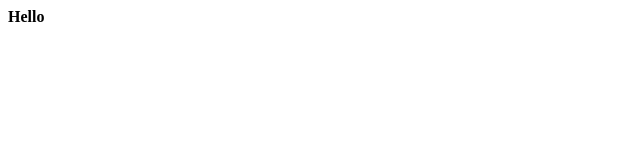
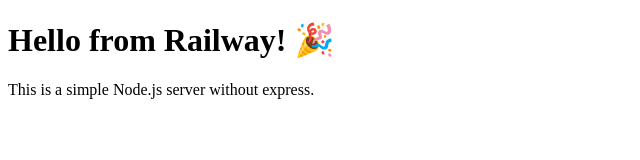
Before and after one commit to kakita7215/PASMO_PJ_STDY, a website: page index.html in a window 1280 px wide. Shown: the whole page, without its empty margins (0-640 px from the left). Drawn offline with Linux system fonts and the light colour scheme.

Commit message:
Update index.html

```diff
--- a/index.html
+++ b/index.html
@@ -1,3 +1,11 @@
-<html>
-<b>Hello</b>
+<!DOCTYPE html>
+<html lang="en">
+<head>
+<meta charset="UTF-8" />
+<title>Hello from Railway</title>
+</head>
+<body>
+<h1>Hello from Railway! 🎉</h1>
+<p>This is a simple Node.js server without express.</p>
+</body>
 </html>
```
